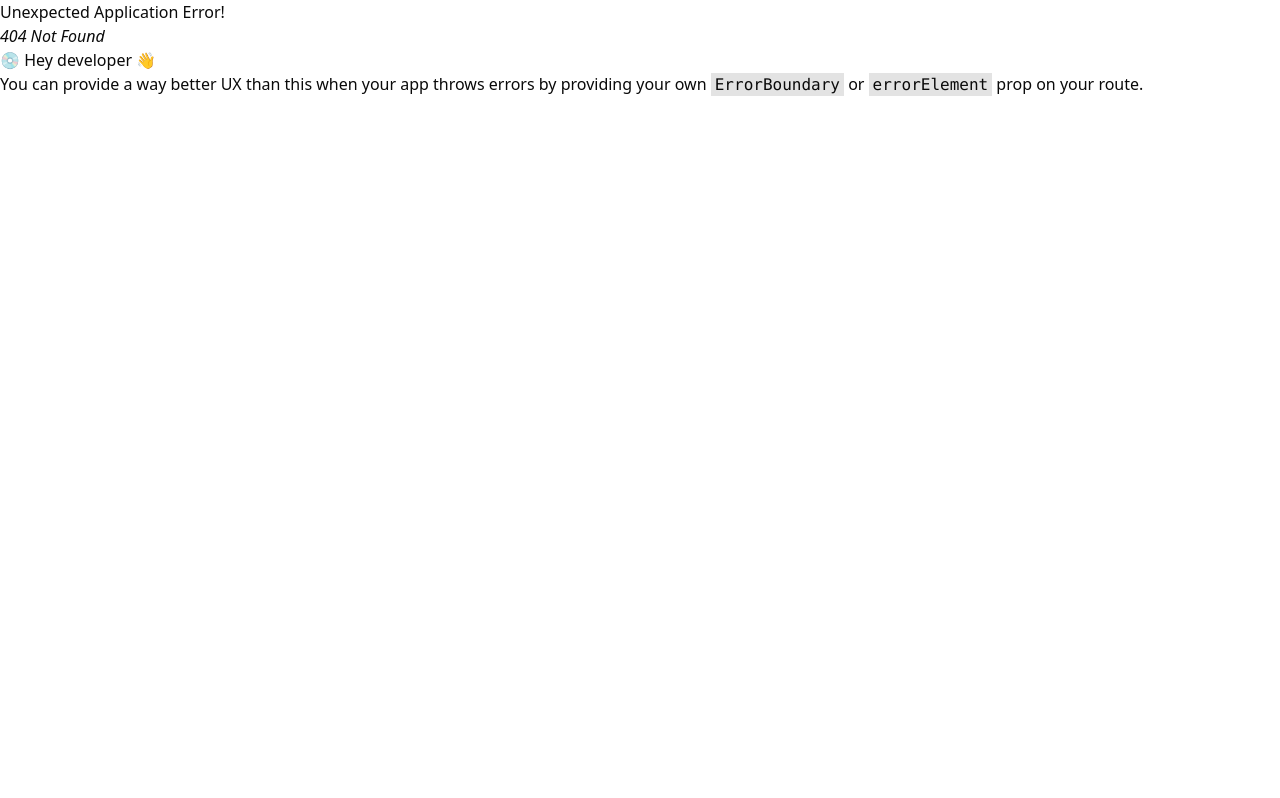
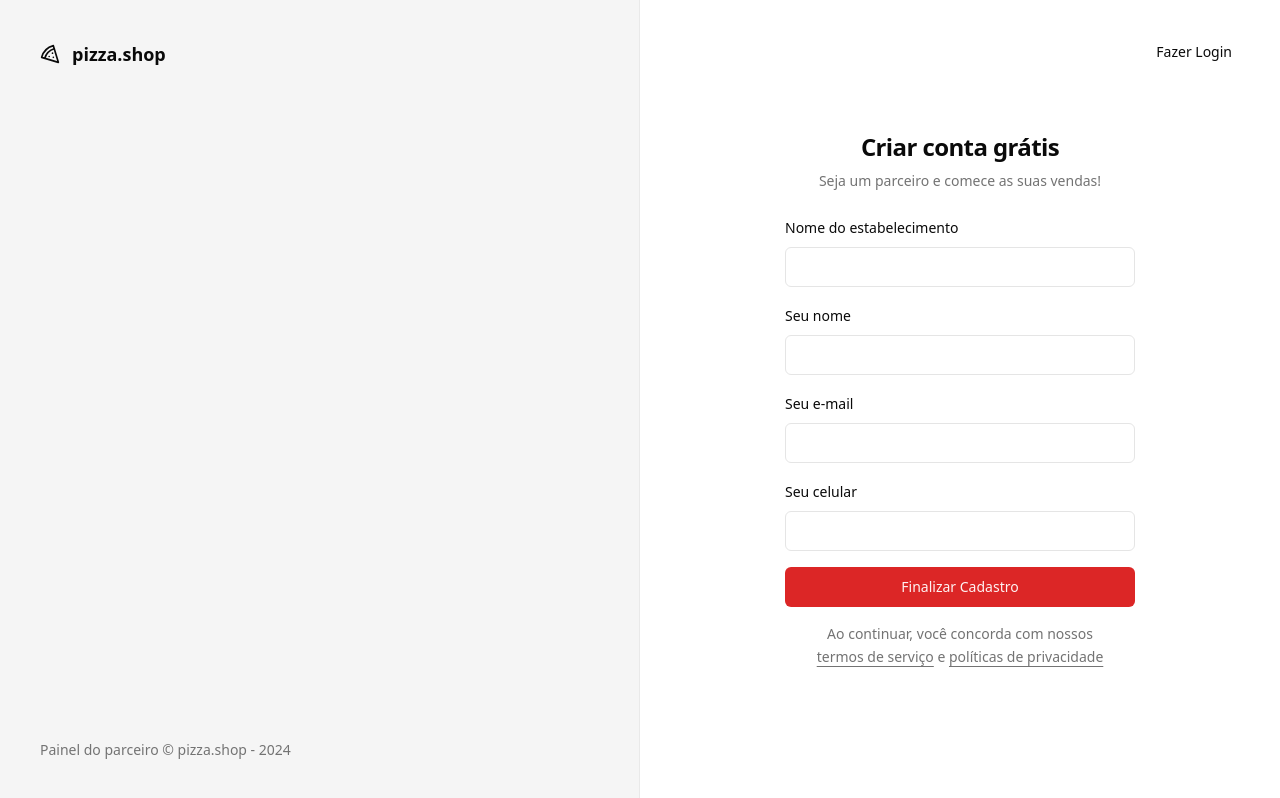
Before and after one commit to edgardfn/pizza-shop, a React (Vite) app: page /sign-up in a window 1280 px wide. Before the commit this address had no page. Built offline with nearby package versions, Linux system fonts and the light colour scheme.

Commit message:
criado pagina de cadastro de restaurante.

```diff
--- a/src/pages/_layouts/auth.tsx
+++ b/src/pages/_layouts/auth.tsx
@@ -13,7 +13,7 @@
           Painel do parceiro &copy; pizza.shop - {new Date().getFullYear()}
         </footer>
       </div>
-      <div className="flex flex-col items-center justify-center">
+      <div className="relative flex flex-col items-center justify-center">
         <Outlet />
       </div>
     </div>
--- a/src/pages/auth/sign-in.tsx
+++ b/src/pages/auth/sign-in.tsx
@@ -1,6 +1,7 @@
 import { Loader2 } from 'lucide-react'
 import { Helmet } from 'react-helmet-async'
 import { useForm } from 'react-hook-form'
+import { Link } from 'react-router-dom'
 import { toast } from 'sonner'
 import { z } from 'zod'
 
@@ -43,6 +44,10 @@
     <>
       <Helmet title="Login" />
       <div className="p-8">
+        <Button variant="ghost" asChild className="absolute right-8 top-8">
+          <Link to="/sign-up">Novo estabelecimento</Link>
+        </Button>
+
         <div className="flex w-[350px] flex-col justify-center gap-6">
           <div className="flex flex-col gap-2 text-center">
             <h1 className="text-2xl font-semibold tracking-tight">
--- /dev/null
+++ b/src/pages/auth/sign-up.tsx
@@ -0,0 +1,116 @@
+import { Loader2 } from 'lucide-react'
+import { Helmet } from 'react-helmet-async'
+import { useForm } from 'react-hook-form'
+import { Link, useNavigate } from 'react-router-dom'
+import { toast } from 'sonner'
+import { z } from 'zod'
+
+import { Button } from '@/components/ui/button'
+import { Input } from '@/components/ui/input'
+import { Label } from '@/components/ui/label'
+
+const signUpForm = z.object({
+  restaurantName: z.string(),
+  managerName: z.string(),
+  phone: z.string(),
+  email: z.string().email(),
+})
+
+type SignUpForm = z.infer<typeof signUpForm>
+
+export function SignUp() {
+  const navigate = useNavigate()
+  const {
+    register,
+    handleSubmit,
+    formState: { isSubmitting },
+  } = useForm<SignUpForm>()
+
+  async function handleSigIn(data: SignUpForm) {
+    try {
+      console.log(data)
+
+      // throw new Error()
+
+      await new Promise((resolve) => setTimeout(resolve, 2000))
+      toast.success('Restaurante cadastrado com suceso.', {
+        action: {
+          label: 'Login',
+          onClick: () => navigate('/sign-in'),
+        },
+      })
+    } catch {
+      toast.error('Erro ao cadastrar restaurante.')
+    }
+  }
+
+  return (
+    <>
+      <Helmet title="Cadastro" />
+      <div className="p-8">
+        <Button variant="ghost" asChild className="absolute right-8 top-8">
+          <Link to="/sign-in">Fazer Login</Link>
+        </Button>
+        <div className="flex w-[350px] flex-col justify-center gap-6">
+          <div className="flex flex-col gap-2 text-center">
+            <h1 className="text-2xl font-semibold tracking-tight">
+              Criar conta grátis
+            </h1>
+            <p className="text-sm text-muted-foreground">
+              Seja um parceiro e comece as suas vendas!
+            </p>
+          </div>
+
+          <form className="space-y-4" onSubmit={handleSubmit(handleSigIn)}>
+            <div className="space-y-2">
+              <Label htmlFor="restaurantName">Nome do estabelecimento</Label>
+              <Input
+                id="restaurantName"
+                type="text"
+                {...register('restaurantName')}
+              />
+            </div>
+
+            <div className="space-y-2">
+              <Label htmlFor="managerName">Seu nome</Label>
+              <Input
+                id="managerName"
+                type="text"
+                {...register('managerName')}
+              />
+            </div>
+
+            <div className="space-y-2">
+              <Label htmlFor="email">Seu e-mail</Label>
+              <Input id="email" type="email" {...register('email')} />
+            </div>
+
+            <div className="space-y-2">
+              <Label htmlFor="phone">Seu celular</Label>
+              <Input id="phone" type="tel" {...register('phone')} />
+            </div>
+
+            <Button className="w-full" type="submit" disabled={isSubmitting}>
+              {isSubmitting ? (
+                <Loader2 className="mr-2 h-4 w-4 animate-spin" />
+              ) : (
+                'Finalizar Cadastro'
+              )}
+            </Button>
+
+            <p className="px-6 text-center text-sm leading-relaxed text-muted-foreground">
+              Ao continuar, você concorda com nossos{' '}
+              <a className="underline underline-offset-4" href="">
+                termos de serviço
+              </a>{' '}
+              e{' '}
+              <a className="underline underline-offset-4" href="">
+                políticas de privacidade
+              </a>
+            </p>
+          </form>
+        </div>
+      </div>
+    </>
+  )
+}
--- a/src/routes.tsx
+++ b/src/routes.tsx
@@ -4,6 +4,7 @@
 import { AuthLayout } from './pages/_layouts/auth'
 import { Dashboard } from './pages/app/dashboard'
 import { SignIn } from './pages/auth/sign-in'
+import { SignUp } from './pages/auth/sign-up'
 
 export const router = createBrowserRouter([
   {
@@ -14,6 +15,9 @@
   {
     path: '/',
     element: <AuthLayout />,
-    children: [{ path: '/sign-in', element: <SignIn /> }],
+    children: [
+      { path: '/sign-in', element: <SignIn /> },
+      { path: '/sign-up', element: <SignUp /> },
+    ],
   },
 ])
```
